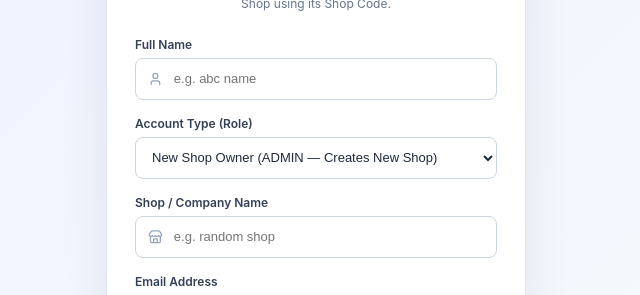
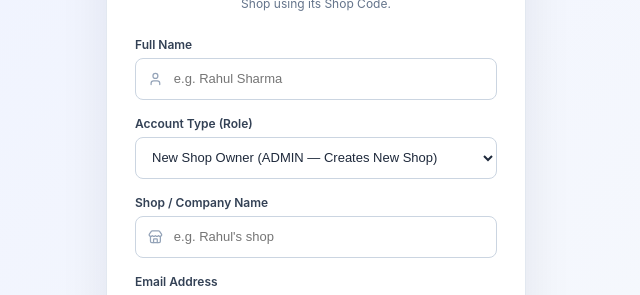
Before and after one commit to jayantparmar12/Stock-and-Billing-Management, a React app in the folder frontend/: page /login in a window 1280 px wide. Both pictures are taken after a click on the button "Register Now". Shown: the part 191-486 px from the top of the page, without its empty margins (324-964 px from the left). Built offline with nearby package versions, Linux system fonts and the light colour scheme; the HTML template or start-up script is replaced by a standard one.

Commit message:
change placeholder value

```diff
--- a/frontend/src/pages/Auth/Auth.jsx
+++ b/frontend/src/pages/Auth/Auth.jsx
@@ -105,7 +105,7 @@ export default function Auth() {
                   <User size={16} />
                   <input
                     type="text"
-                    placeholder="e.g. abc name"
+                    placeholder="e.g. Rahul Sharma"
                     value={form.name}
                     onChange={(e) => setForm({ ...form, name: e.target.value })}
                     required
@@ -136,7 +136,7 @@ export default function Auth() {
                     <Store size={16} />
                     <input
                       type="text"
-                      placeholder="e.g. random shop"
+                      placeholder="e.g. Rahul's shop"
                       value={form.shopName}
                       onChange={(e) =>
                         setForm({ ...form, shopName: e.target.value })
@@ -152,7 +152,7 @@ export default function Auth() {
                     <KeyRound size={16} />
                     <input
                       type="text"
-                      placeholder="e.g. random shop"
+                      placeholder="e.g. RAH123"
                       value={form.shopCode}
                       onChange={(e) =>
                         setForm({ ...form, shopCode: e.target.value })
```
